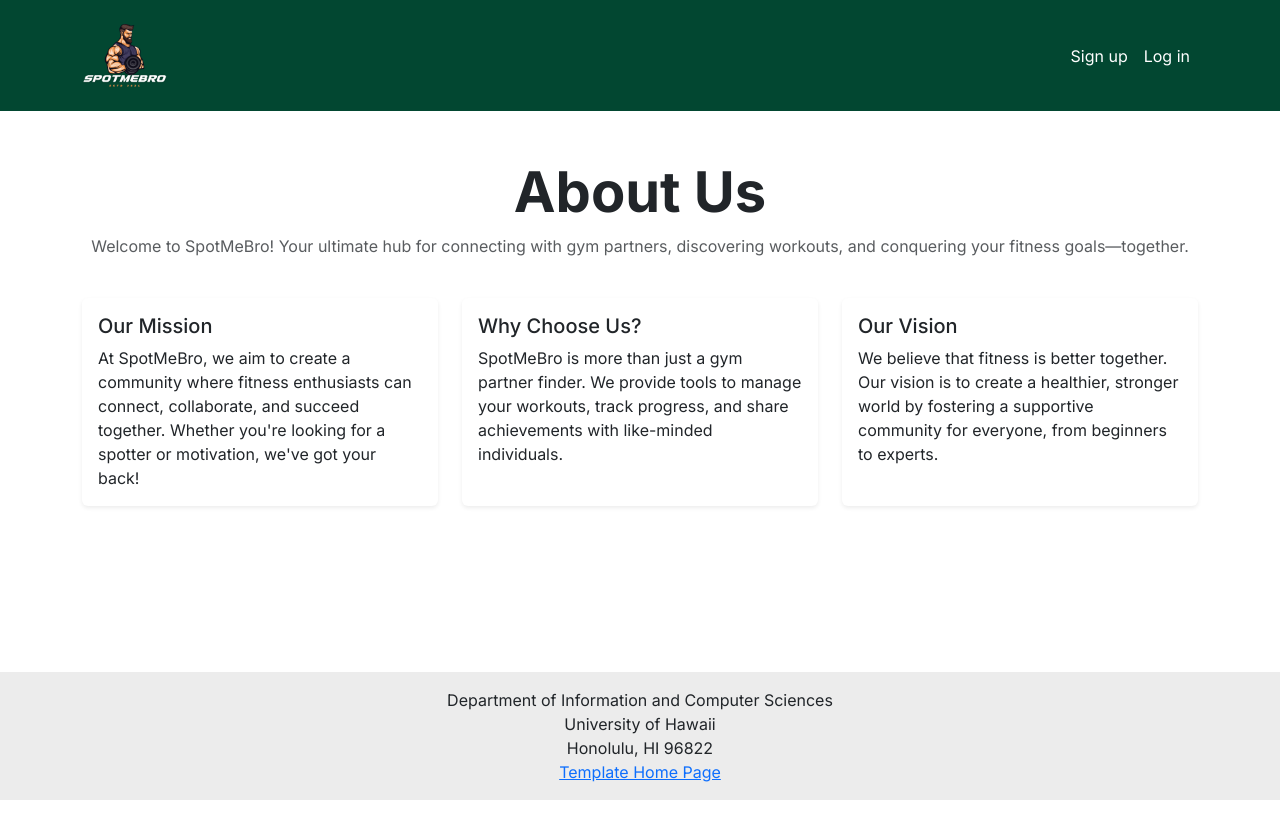
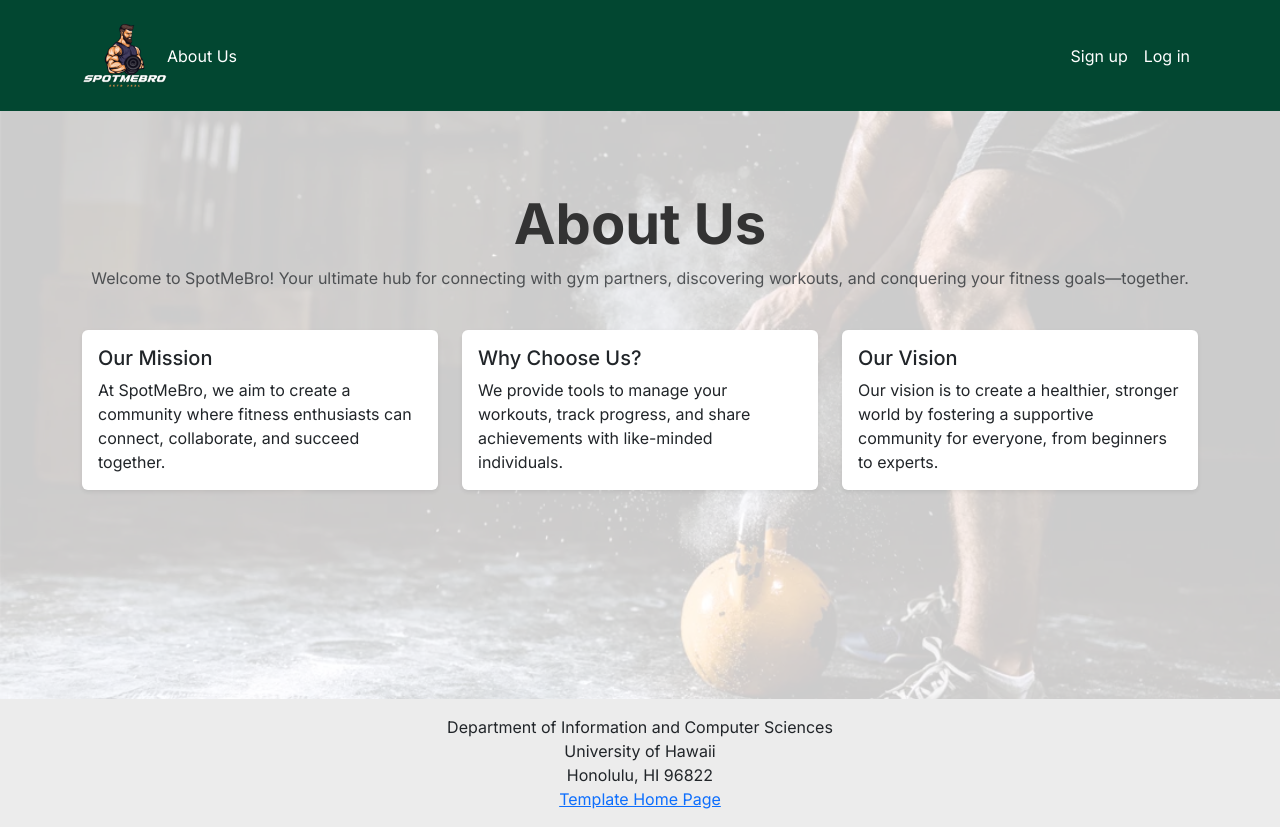
Before and after one commit to spot-me-bro/SpotMeBro-nextjs, a Next.js app: page /about in a window 1280 px wide. Before the commit the page ends 800 px from the top, so only its background shows below. Built offline with nearby package versions, Linux system fonts and the light colour scheme; no server answers.

Commit message:
all done

```diff
--- a/src/app/globals.css
+++ b/src/app/globals.css
@@ -36,3 +36,50 @@ body {
 	align-items: center;
 	color: white; /* Text color */
   }
+
+  .about-us-container {
+	background-color: #f8f9fa; /* Light gray background */
+	padding: 3rem 0;
+  }
+
+  .about-us-container h1 {
+	font-size: 3rem;
+	margin-bottom: 1.5rem;
+  }
+
+  .about-us-container .card {
+	transition: transform 0.3s ease, box-shadow 0.3s ease;
+  }
+
+  .about-us-container .card:hover {
+	transform: translateY(-5px);
+	box-shadow: 0 10px 20px rgba(0, 0, 0, 0.1);
+  }
+
+  .about-us-page {
+	width: 100%;
+	min-height: 73.5vh; /* Ensure it covers the full viewport */
+	background-image: url('/aboutus.webp'); /* Path to your background image */
+	background-size: cover; /* Scale the image to cover the entire container */
+	background-position: center; /* Center the image */
+	background-repeat: no-repeat; /* Prevent tiling */
+	position: relative; /* Allow layering of content over the image */
+  }
+
+  .about-us-page::before {
+	content: '';
+	position: absolute;
+	top: 0;
+	left: 0;
+	width: 100%;
+	height: 100%;
+	background-color: rgba(255, 255, 255, 0.8); /* White overlay with opacity */
+	z-index: 1; /* Ensure it sits above the background but below the content */
+  }
+
+  .about-us-content {
+	position: relative; /* Place content above the background */
+	z-index: 2; /* Ensure content is above the overlay */
+	padding: 2rem; /* Add some spacing */
+	color: #333; /* Dark text for readability */
+  }
--- a/src/components/AboutUs.tsx
+++ b/src/components/AboutUs.tsx
@@ -11,7 +11,8 @@ const AboutUs: React.FC = () => (
           <Col>
             <h1 className="display-4 fw-bold text-center">About Us</h1>
             <p className="text-center text-muted">
-              Welcome to SpotMeBro! Your ultimate hub for connecting with gym partners, discovering workouts, and conquering your fitness goals—together.
+              Welcome to SpotMeBro! Your ultimate hub for connecting with gym partners,
+              discovering workouts, and conquering your fitness goals—together.
             </p>
           </Col>
         </Row>
@@ -21,7 +22,8 @@ const AboutUs: React.FC = () => (
               <Card.Body>
                 <Card.Title>Our Mission</Card.Title>
                 <Card.Text>
-                  At SpotMeBro, we aim to create a community where fitness enthusiasts can connect, collaborate, and succeed together. Whether you're looking for a spotter or motivation, we've got your back!
+                  At SpotMeBro, we aim to create a community where fitness enthusiasts can connect,
+                  collaborate, and succeed together.
                 </Card.Text>
               </Card.Body>
             </Card>
@@ -31,7 +33,8 @@ const AboutUs: React.FC = () => (
               <Card.Body>
                 <Card.Title>Why Choose Us?</Card.Title>
                 <Card.Text>
-                  SpotMeBro is more than just a gym partner finder. We provide tools to manage your workouts, track progress, and share achievements with like-minded individuals.
+                  We provide tools to manage your workouts, track progress, and share achievements
+                  with like-minded individuals.
                 </Card.Text>
               </Card.Body>
             </Card>
@@ -41,7 +44,8 @@ const AboutUs: React.FC = () => (
               <Card.Body>
                 <Card.Title>Our Vision</Card.Title>
                 <Card.Text>
-                  We believe that fitness is better together. Our vision is to create a healthier, stronger world by fostering a supportive community for everyone, from beginners to experts.
+                  Our vision is to create a healthier, stronger world by fostering a supportive community for everyone,
+                  from beginners to experts.
                 </Card.Text>
               </Card.Body>
             </Card>
--- a/src/components/FullWidthImage.tsx
+++ b/src/components/FullWidthImage.tsx
@@ -5,7 +5,9 @@ import React from 'react';
 const FullWidthImage = () => (
   <div className="full-page-image">
     <h1 className="display-4 fw-bold text-white px-5">
-      WELCOME <br /> TO OUR HOMEPAGE
+      WELCOME
+      <br />
+      TO OUR HOMEPAGE
     </h1>
   </div>
 );
--- a/src/components/Navbar.tsx
+++ b/src/components/Navbar.tsx
@@ -17,13 +17,16 @@ const NavBar: React.FC = () => {
   return (
     <Navbar className="custom-navbar" expand="lg">
       <Container>
-	  <Navbar.Brand href="/" className="mx-auto">
+        <Navbar.Brand href="/" className="mx-auto">
           <img
             src="/newlogo.png" // Path to your logo file
             alt="SpotMeBro Logo"
             height="85" // Adjust the height of the logo
           />
         </Navbar.Brand>
+        <Nav.Link href="/about" id="about-nav" active={pathName === '/about'}>
+           About Us
+        </Nav.Link>
         <Navbar.Toggle aria-controls="basic-navbar-nav" />
         <Navbar.Collapse id="basic-navbar-nav">
           <Nav className="me-auto justify-content-start">
```
Also changed, not shown: src/app/edit/[id]/page.tsx (+7 -31 lines), src/app/page.tsx (+8 -9 lines).
